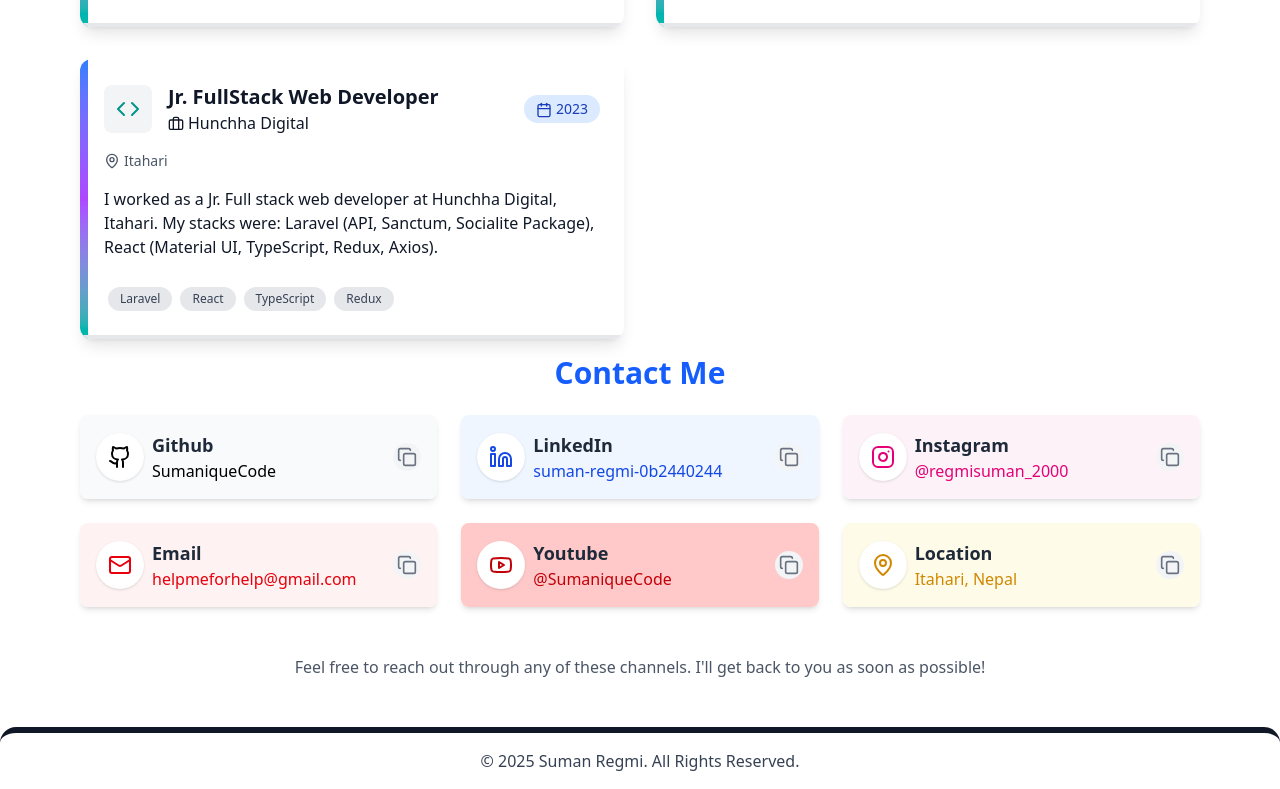
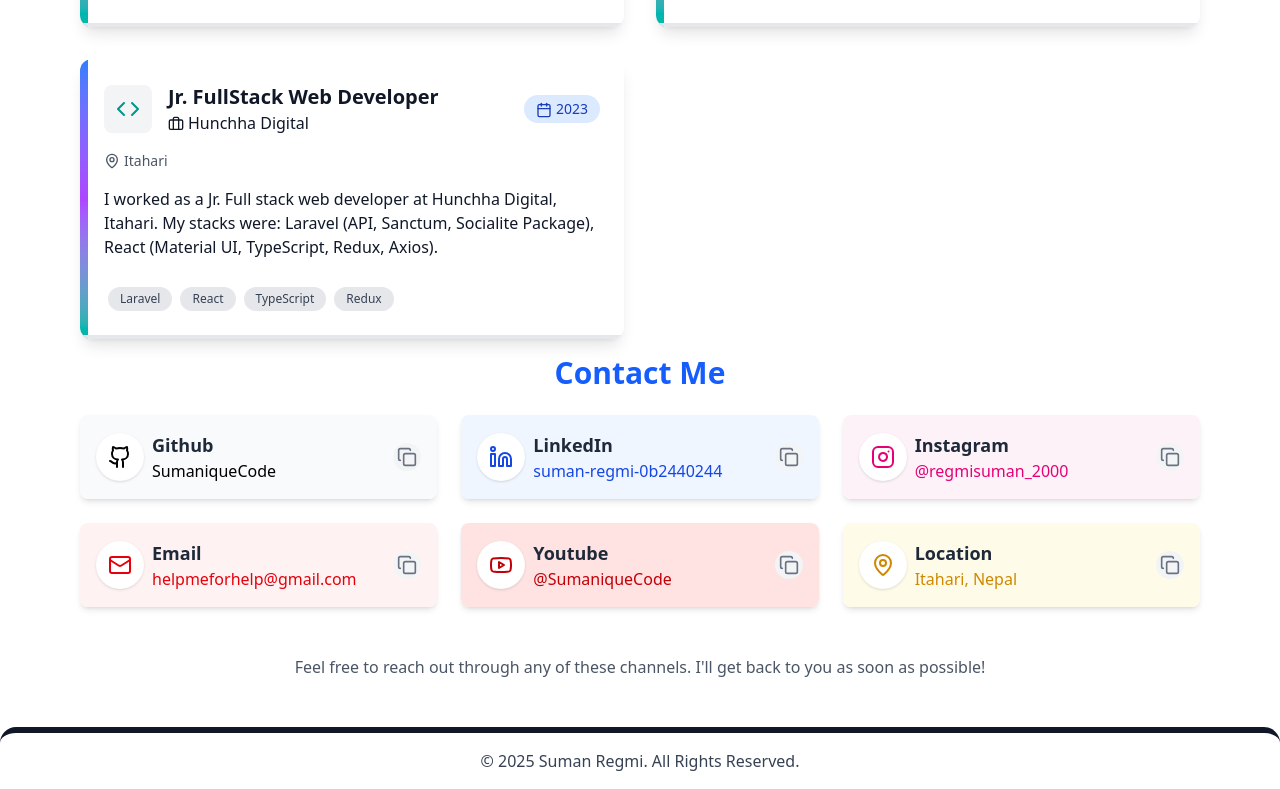
Before and after one commit to SumaniqueCode/SumaniqueCode, a React (Vite) app: page /home in a window 1280 px wide. Shown: the part 2285-3074 px from the top of the page. Built offline with nearby package versions, Linux system fonts and the light colour scheme.

Commit message:
Finor fix

```diff
--- a/src/portfolio/landing/components/contact/Contact.tsx
+++ b/src/portfolio/landing/components/contact/Contact.tsx
@@ -68,8 +68,8 @@ const Contact = ({ darkMode }: contactProps) => {
       icon: <Youtube className="w-6 h-6" />,
       link: 'https://www.youtube.com/@sumaniquecode',
       color: 'text-red-700',
-      bgColor: 'bg-red-200',
-      hoverColor: 'hover:bg-green-100'
+      bgColor: 'bg-red-100',
+      hoverColor: 'hover:bg-red-200'
     },
     {
       type: 'Location',
```
